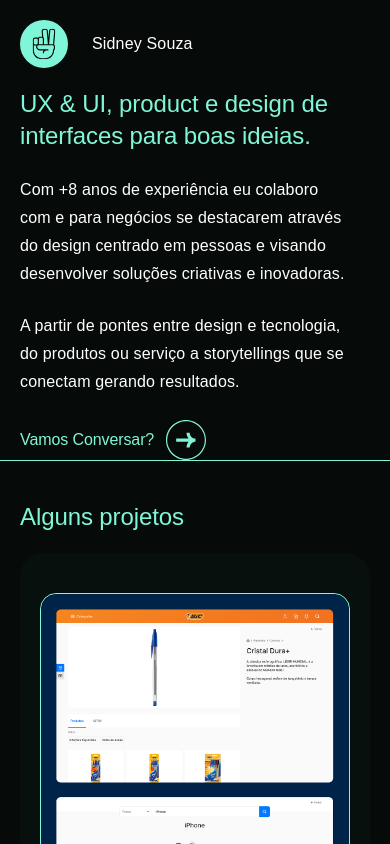
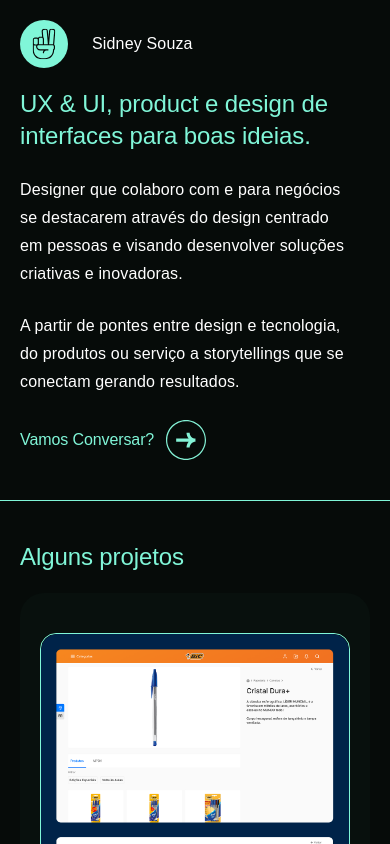
Before and after one commit to sidssouza/sidneysouza, a React (Create React App) app: page / in a window 390 px wide. Shown: the top 844 px of the page. Built offline with nearby package versions, Linux system fonts and the light colour scheme; a web font is replaced by a local one.

Commit message:
layout update

```diff
--- a/src/App.css
+++ b/src/App.css
@@ -342,7 +342,6 @@ a {
   display: flex;
   align-items: center;
   gap: var(--spacing-sm);
-  transform: var(--transform-size-sm);
 }
 
 .social_media_footer {
@@ -396,7 +395,7 @@ a {
   }
 
   .intro {
-    padding: 0 var(--spacing-sm);
+    padding: 0 var(--spacing-sm) var(--spacing-xl);
   }
 
   .approach {
@@ -404,10 +403,6 @@ a {
     flex-direction: column;
     gap: var(--spacing-md);
     padding: var(--spacing-md) 0;
-  }
-
-  .lets_talk {
-    left: var(--spacing-sm);
   }
 
   .social_media {
--- a/src/App.js
+++ b/src/App.js
@@ -14,7 +14,7 @@ function App() {
 
         <h1 className='top-down-intro'>UX & UI, product e design de interfaces para boas ideias.</h1>
         <div className="approach down-top-intro">
-          <p>Com +8 anos de experiência eu colaboro com e para negócios se destacarem através do design centrado em pessoas e visando desenvolver soluções criativas e inovadoras.</p>
+          <p>Designer que colaboro com e para negócios se destacarem através do design centrado em pessoas e visando desenvolver soluções criativas e inovadoras.</p>
           <p>A partir de pontes entre design e tecnologia, do produtos ou serviço a storytellings que se conectam gerando resultados.</p>
         </div>
         <a className="lets_talk down-top-section" target="_blank" href="https://api.whatsapp.com/send?phone=5548996385263" rel="noopener noreferrer">
@@ -32,7 +32,7 @@ function App() {
         ))}
       </section>
 
-      <footer className="lets_talk_footer">
+      <footer className="lets_talk_footer down-top-section">
         <a className="lets_talk_footer" target="_blank" href="https://api.whatsapp.com/send?phone=5548996385263" rel="noopener noreferrer">
           Vamos Conversar?<img src="/img/vector-white.svg" alt="um ícone de seta" />
         </a>
@@ -44,7 +44,7 @@ function App() {
 }
 
 const SocialMedia = ({ variant = 'default' }) => (
-  <nav className={`down-top-intro social_media${variant === 'footer' ? '_footer' : ''}`}>
+  <nav className={`social_media${variant === 'footer' ? '_footer' : ''}`}>
     <a target="_blank" href="https://api.whatsapp.com/send?phone=5548996385263" rel="noopener noreferrer">
       <img src="/img/whatsapp_white.svg" alt="WhatsApp" />
     </a>
```
